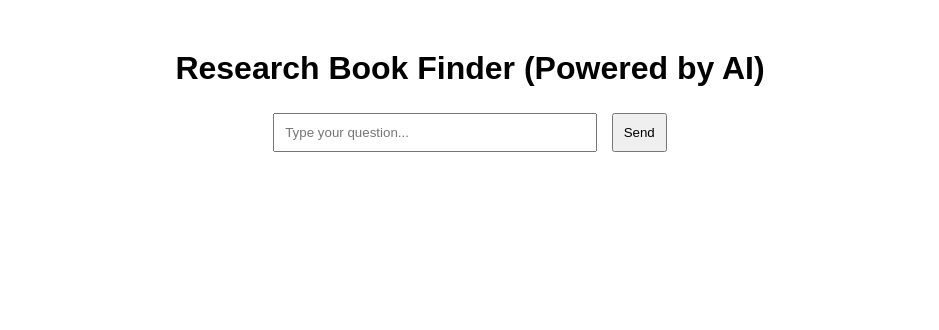
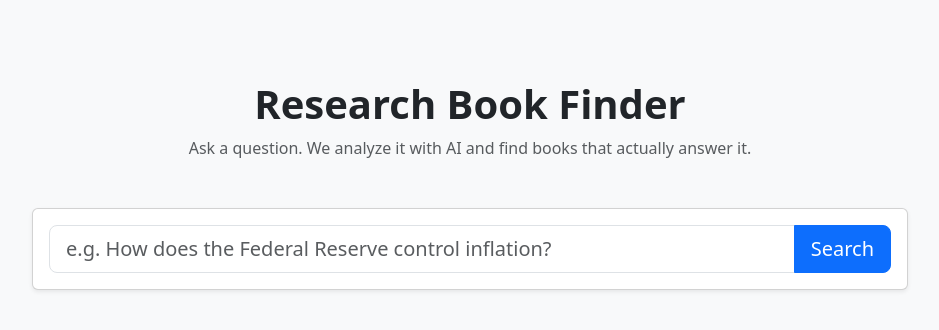
Before and after one commit to Max-is-awsome/ask-lit-frontend, a plain HTML site: page index.html in a window 1280 px wide. Shown: the whole page, without its empty margins (170-1109 px from the left). Drawn offline with nearby package versions, Linux system fonts and the light colour scheme.

Commit message:
Improve frontend UI with Bootstrap and polish book rendering

```diff
--- a/index.html
+++ b/index.html
@@ -1,25 +1,75 @@
-<!-- The majority of this file was written by me and my partner with some adjustments and fixes from generative AI -->
-
-
 <!DOCTYPE html>
 <html lang="en">
 <head>
     <meta charset="UTF-8">
-    <title>"Research Book Finder (Powered by AI)"</title>
-    <link rel="stylesheet" href="style.css">
+    <title>Research Book Finder</title>
+
+    <!-- Bootstrap 5 CSS -->
+    <link
+        href="https://cdn.jsdelivr.net/npm/bootstrap@5.3.2/dist/css/bootstrap.min.css"
+        rel="stylesheet"
+    >
+
+    <style>
+        body {
+            background-color: #f8f9fa;
+        }
+
+        .app-container {
+            max-width: 900px;
+            margin-top: 80px;
+        }
+
+        #bookList li {
+            list-style: none;
+            margin-bottom: 1rem;
+        }
+
+        .book-card {
+            border-left: 4px solid #0d6efd;
+        }
+    </style>
 </head>
+
 <body>
 
-<h1>Research Book Finder (Powered by AI)</h1>
+<div class="container app-container">
+    <div class="text-center mb-5">
+        <h1 class="fw-bold">Research Book Finder</h1>
+        <p class="text-muted">
+            Ask a question. We analyze it with AI and find books that actually answer it.
+        </p>
+    </div>
 
-<div>
-    <input type="text" id="userInput" placeholder="Type your question..." style="width: 300px;">
-    <button onclick="sendMessage()">Send</button>
+    <!-- Input Card -->
+    <div class="card shadow-sm mb-4">
+        <div class="card-body">
+            <div class="input-group input-group-lg">
+                <input
+                    type="text"
+                    id="userInput"
+                    class="form-control"
+                    placeholder="e.g. How does the Federal Reserve control inflation?"
+                >
+                <button class="btn btn-primary" onclick="sendMessage()">
+                    Search
+                </button>
+            </div>
+        </div>
+    </div>
+
+    <!-- AI Response -->
+    <div id="response" class="mb-4 text-secondary"></div>
+
+    <!-- Book Results -->
+    <ul id="bookList" class="p-0"></ul>
 </div>
 
-<p id="response"></p>
-<ul id="bookList"></ul>
+<!-- Bootstrap JS (optional but recommended) -->
+<script src="https://cdn.jsdelivr.net/npm/bootstrap@5.3.2/dist/js/bootstrap.bundle.min.js"></script>
 
+<!-- Your existing JS -->
 <script src="script.js"></script>
+
 </body>
 </html>
--- a/script.js
+++ b/script.js
@@ -1,12 +1,29 @@
 // the contents of this file was written with the help of generative AI
 
 async function sendMessage() {
-    const userInput = document.getElementById("userInput").value;
+    const userInputEl = document.getElementById("userInput");
     const responseElement = document.getElementById("response");
     const bookList = document.getElementById("bookList");
 
-    responseElement.innerText = "Thinking...";
-    bookList.innerHTML = ""; // Clear previous results
+    const userInput = userInputEl.value.trim();
+
+    if (!userInput) {
+        responseElement.innerHTML = `
+            <div class="alert alert-warning">
+                Please enter a question.
+            </div>
+        `;
+        return;
+    }
+
+    // Loading state
+    responseElement.innerHTML = `
+        <div class="d-flex align-items-center gap-2">
+            <div class="spinner-border spinner-border-sm text-primary" role="status"></div>
+            <span>Analyzing your question...</span>
+        </div>
+    `;
+    bookList.innerHTML = "";
 
     try {
         const response = await fetch("https://ask-lit-backend.onrender.com/chat", {
@@ -17,24 +34,66 @@ async function sendMessage() {
 
         const data = await response.json();
 
-        if (response.ok) {
-            responseElement.innerText = data.reply;
+        if (!response.ok) {
+            throw new Error(data.error || "Unknown error");
+        }
 
-            if (data.books && data.books.length > 0) {
-                data.books.forEach(book => {
-                    const li = document.createElement("li");
-                    li.innerHTML = `<strong>${book.title}</strong> (${book.published_date})<br>
-                                    "${book.quote}"<br>
-                                    <a href="${book.link}" target="_blank">Preview</a>`;
-                    bookList.appendChild(li);
-                });
-            } else {
-                bookList.innerHTML = "<li>No books found.</li>";
-            }
+        // AI explanation / response
+        responseElement.innerHTML = `
+            <div class="alert alert-secondary">
+                ${data.reply || "Here are some books that may help."}
+            </div>
+        `;
+
+        // Books
+        if (Array.isArray(data.books) && data.books.length > 0) {
+            data.books.forEach(book => {
+                const li = document.createElement("li");
+
+                li.innerHTML = `
+                    <div class="card book-card shadow-sm">
+                        <div class="card-body">
+                            <h5 class="card-title mb-1">
+                                ${book.title || "Untitled"}
+                            </h5>
+
+                            <h6 class="card-subtitle mb-2 text-muted">
+                                ${book.published_date || "Publication date unknown"}
+                            </h6>
+
+                            <p class="card-text">
+                                ${book.quote ? `"${book.quote}"` : "No preview available."}
+                            </p>
+
+                            ${book.link ? `
+                                <a href="${book.link}"
+                                   target="_blank"
+                                   class="btn btn-sm btn-outline-primary">
+                                    Preview on Google Books
+                                </a>
+                            ` : ""}
+                        </div>
+                    </div>
+                `;
+
+                bookList.appendChild(li);
+            });
         } else {
-            responseElement.innerText = "Error: " + (data.error || "Unknown error.");
+            bookList.innerHTML = `
+                <li>
+                    <div class="alert alert-info">
+                        No books found for this question.
+                    </div>
+                </li>
+            `;
         }
+
     } catch (error) {
-        responseElement.innerText = "Error: Unable to connect to the server.";
+        responseElement.innerHTML = `
+            <div class="alert alert-danger">
+                Unable to retrieve results. Please try again later.
+            </div>
+        `;
+        console.error(error);
     }
 }
```
